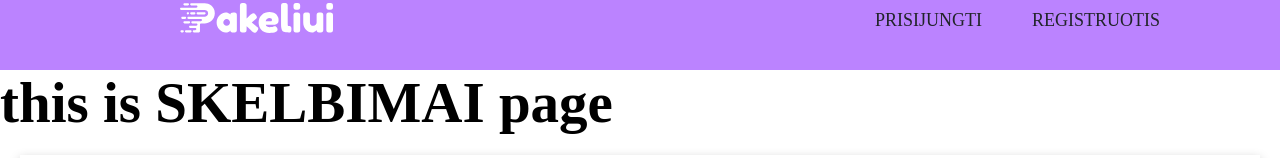
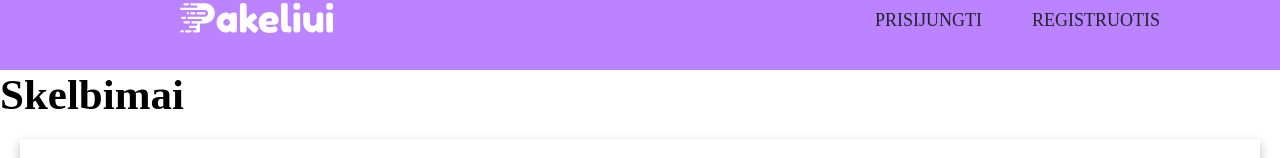
Before and after one commit to gameg0065/Pakeliui, a Vue app in the folder Front-end/: page /posts in a window 1280 px wide. Shown: the part 495-653 px from the top of the page. Built offline with nearby package versions, Linux system fonts and the light colour scheme; grey boxes are pictures that could not be loaded; a web font is replaced by a local one; what vue-js-modal would draw is missing.

Commit message:
change title

```diff
--- a/Front-end/src/views/Posts.vue
+++ b/Front-end/src/views/Posts.vue
@@ -1,6 +1,6 @@
 <template>
   <div>
-    <h1>this is SKELBIMAI page</h1>
+    <h2>Skelbimai</h2>
     <PostCard v-for="post in posts" :key="post.id" :post="post" />
   </div>
 </template>
```
